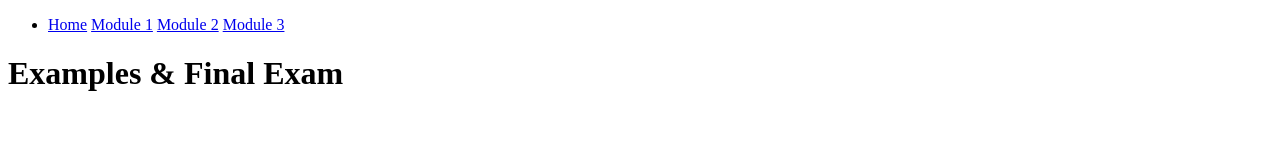
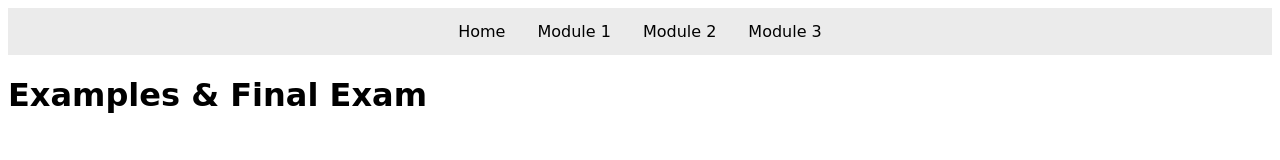
Before and after one commit to nxssabear/phishing-train, a plain HTML site: page module3.html in a window 1280 px wide. Drawn offline with Linux system fonts and the light colour scheme.

Commit message:
style: update menu styles to use flex display and center alignment; modify link display to inline-block; rename heading in module2.html

```diff
--- a/mod1.css
+++ b/mod1.css
@@ -9,14 +9,16 @@ div.menu ul {
     padding: 0;
     overflow: hidden;
     background-color: rgb(235, 235, 235);
+    display: flex;
+    justify-content: center;
 }
 
 div.menu ul li {
-    float: left;
+    display: flex;
 }
 
 div.menu ul li a {
-    display: block;
+    display: inline-block;
     color: black;
     text-align: center;
     padding: 14px 16px;
--- a/mod2.css
+++ b/mod2.css
@@ -10,14 +10,16 @@
      padding: 0;
      overflow: hidden;
      background-color: rgb(235, 235, 235);
+     display: flex;
+     justify-content: center;
  }
 
 div.menu ul li{
-    float: left;
+    display: flex;
 }
 
 div.menu ul li a{
-    display: block;
+    display: inline-block;
     color: black;
     text-align: center;
     padding: 14px 16px;
--- a/mod3.css
+++ b/mod3.css
@@ -0,0 +1,37 @@
+ /*
+ body{
+
+}
+ */
+
+ div.menu ul{
+    list-style-type: none;
+    margin: 0;
+    padding: 0;
+    overflow: hidden;
+    background-color: rgb(235, 235, 235);
+    display: flex;
+    justify-content: center;
+}
+
+div.menu ul li{
+   display: flex;
+}
+
+div.menu ul li a{
+   display: inline-block;
+   color: black;
+   text-align: center;
+   padding: 14px 16px;
+   text-decoration: none;
+   font-family: 'Indie Flower', cursive;
+   }
+
+div.menu ul li a:hover{
+   background-color: whitesmoke;
+}
+
+h1 {
+   background-color: rbg(211, 134, 255);
+   font-family: 'Kalam', cursive;
+}
```
Also changed, not shown: module2.html (+1 -1 lines).
